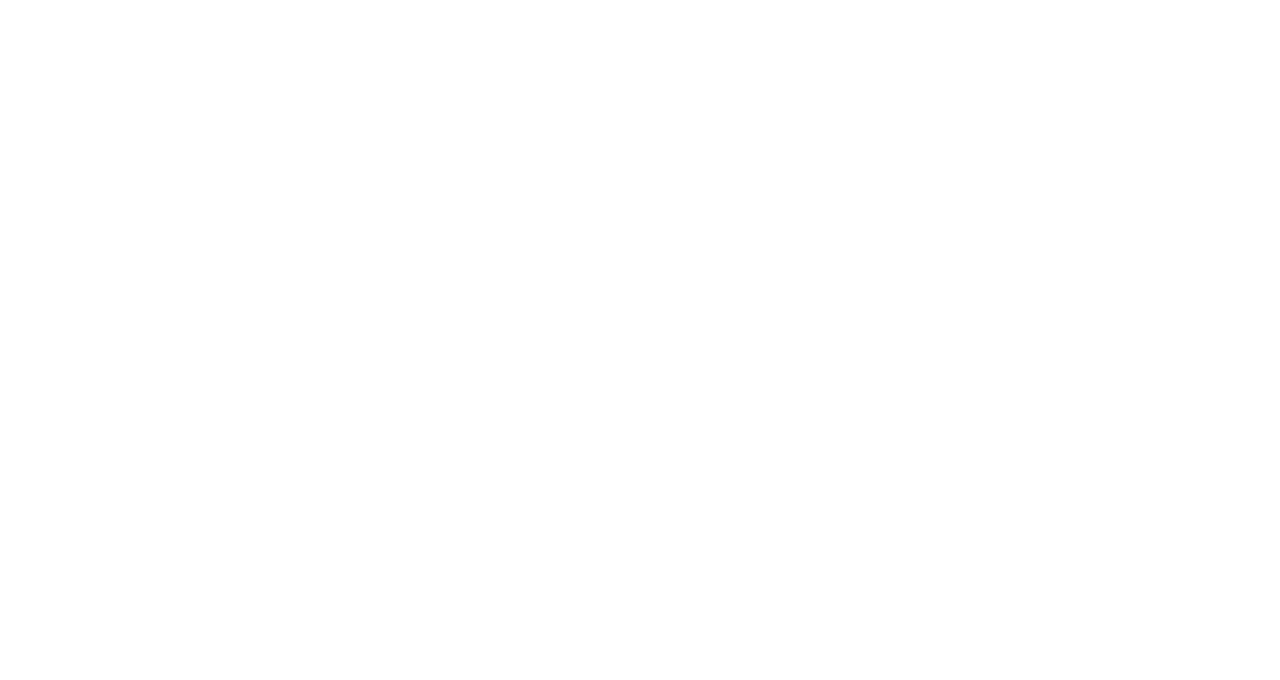
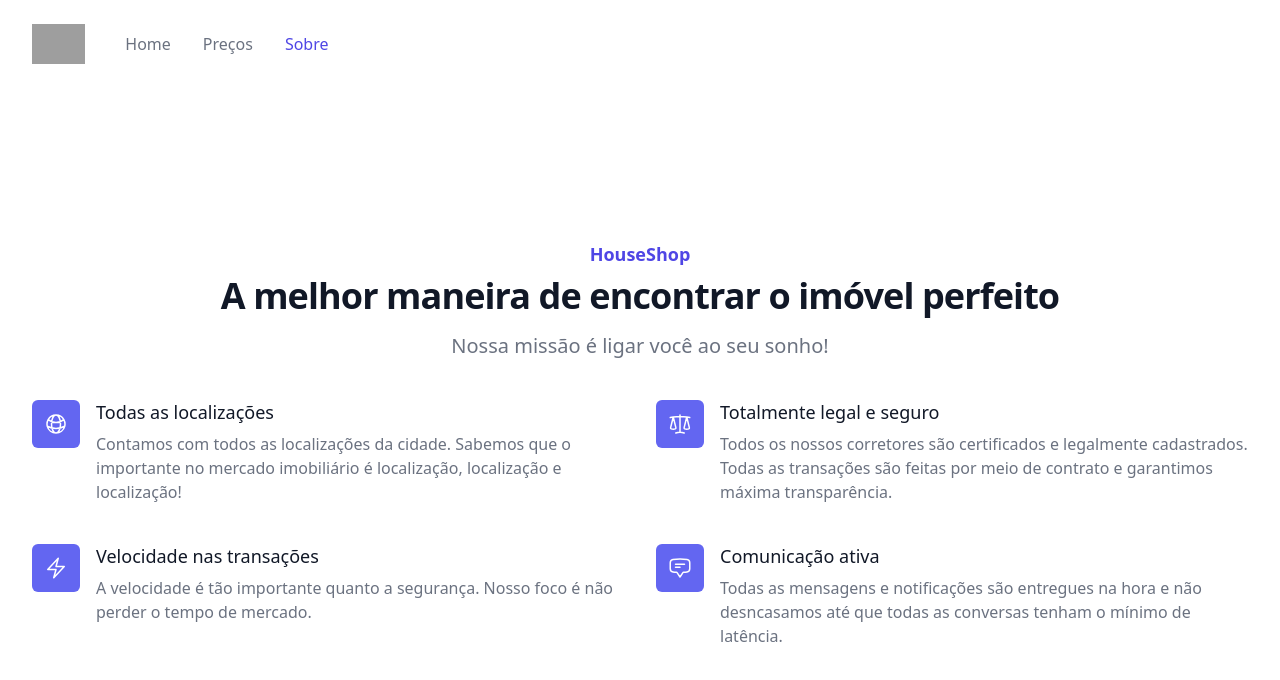
Before and after one commit to felipe-dna/house-shop, a Vue app: page /about in a window 1280 px wide. Before the commit this address had no page. Shown: the top 680 px of the page. Built offline with nearby package versions, Linux system fonts and the light colour scheme; grey boxes are pictures that could not be loaded.

Commit message:
feat: add about page

```diff
--- /dev/null
+++ b/src/components/About.vue
@@ -0,0 +1,62 @@
+<template>
+  <container>
+    <div class="bg-white py-12">
+      <div class="mx-auto max-w-7xl px-4 sm:px-6 lg:px-8">
+        <div class="lg:text-center">
+          <h2 class="text-lg font-semibold text-indigo-600">HouseShop</h2>
+          <p class="mt-2 text-3xl font-bold leading-8 tracking-tight text-gray-900 sm:text-4xl">
+            A melhor maneira de encontrar o imóvel perfeito
+          </p>
+          <p class="mt-4 max-w-2xl text-xl text-gray-500 lg:mx-auto">
+            Nossa missão é ligar você ao seu sonho!
+          </p>
+        </div>
+
+        <div class="mt-10">
+          <dl class="space-y-10 md:grid md:grid-cols-2 md:gap-x-8 md:gap-y-10 md:space-y-0">
+            <div v-for="feature in features" :key="feature.name" class="relative">
+              <dt>
+                <div class="absolute flex h-12 w-12 items-center justify-center rounded-md bg-indigo-500 text-white">
+                  <component :is="feature.icon" class="h-6 w-6" aria-hidden="true" />
+                </div>
+                <p class="ml-16 text-lg font-medium leading-6 text-gray-900">{{ feature.name }}</p>
+              </dt>
+              <dd class="mt-2 ml-16 text-base text-gray-500">{{ feature.description }}</dd>
+            </div>
+          </dl>
+        </div>
+      </div>
+    </div>
+  </container>
+</template>
+
+<script lang="ts" setup>
+import Container from "./Container.vue";
+import { BoltIcon, ChatBubbleBottomCenterTextIcon, GlobeAltIcon, ScaleIcon } from '@heroicons/vue/24/outline'
+
+const features = [
+  {
+    name: 'Todas as localizações',
+    description: 'Contamos com todos as localizações da cidade. Sabemos que o importante no mercado imobiliário é localização, localização e localização!',
+    icon: GlobeAltIcon,
+  },
+  {
+    name: 'Totalmente legal e seguro',
+    description:
+        'Todos os nossos corretores são certificados e legalmente cadastrados. Todas as transações são feitas por meio de contrato e garantimos máxima transparência.',
+    icon: ScaleIcon,
+  },
+  {
+    name: 'Velocidade nas transações',
+    description:
+        'A velocidade é tão importante quanto a segurança. Nosso foco é não perder o tempo de mercado.',
+    icon: BoltIcon,
+  },
+  {
+    name: 'Comunicação ativa',
+    description:
+        'Todas as mensagens e notificações são entregues na hora e não desncasamos até que todas as conversas tenham o mínimo de latência.',
+    icon: ChatBubbleBottomCenterTextIcon,
+  },
+]
+</script>
--- a/src/components/Container.vue
+++ b/src/components/Container.vue
@@ -72,7 +72,6 @@
 const navigation = [
   { name: 'Home', href: '/' },
   { name: 'Preços', href: '/prices' },
-  { name: 'Marketplace', href: '/marketplace' },
   { name: 'Sobre', href: '/about' },
 ]
 </script>
--- a/src/components/Home.vue
+++ b/src/components/Home.vue
@@ -99,7 +99,6 @@
 const navigation = [
   { name: 'Home', href: '/' },
   { name: 'Preços', href: '/prices' },
-  { name: 'Marketplace', href: '/marketplace' },
   { name: 'Sobre', href: '/about' },
 ]
 </script>
--- a/src/router/index.ts
+++ b/src/router/index.ts
@@ -8,6 +8,10 @@
   {
     path: '/prices',
     component: () => import('../components/Prices.vue')
+  },
+  {
+    path: '/about',
+    component: () => import('../components/About.vue')
   }
 ]
 
```
